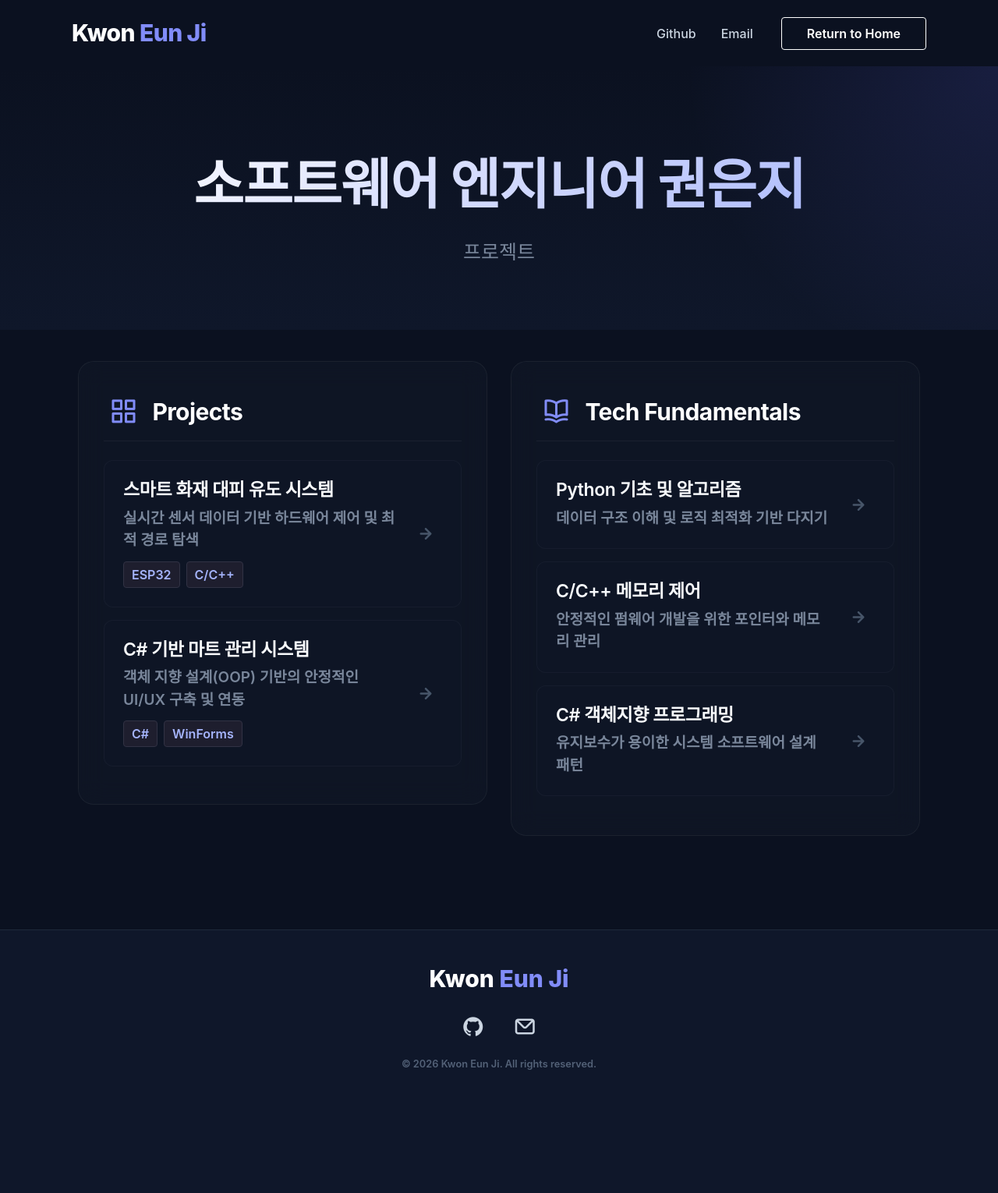
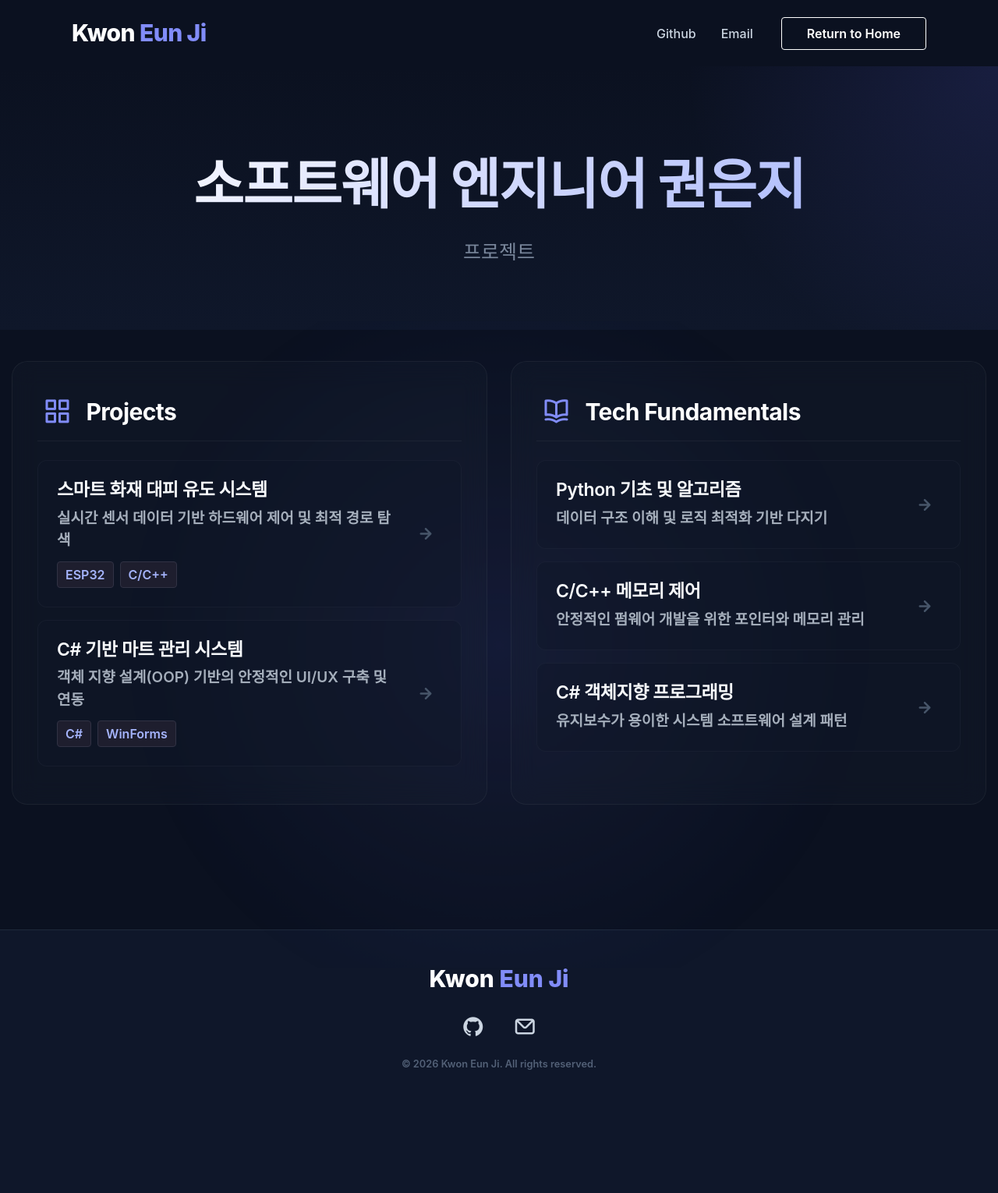
Before and after one commit to eunji021/eunji021.github.io, a Jekyll site: the page built from index.html, in a window 1280 px wide. Shown: the whole page at 78% size. Built offline with Jekyll 4.4.1, drawn with Linux system fonts in a browser that asks for light colours; nearby versions of some CDN libraries; some web fonts are replaced; comment, search, counter and statistics services are not loaded.

Commit message:
디자인 변경

```diff
--- a/_scss/_premium.scss
+++ b/_scss/_premium.scss
@@ -317,3 +317,34 @@
     margin-left: 16px;
   }
 }
+
+
+// Ambient Glow Effect for WOW Factor
+.dashboard-glow {
+  position: absolute;
+  top: -5%;
+  left: 50%;
+  transform: translateX(-50%);
+  width: 90%;
+  max-width: 1200px;
+  height: 800px;
+  background: radial-gradient(circle, rgba(99, 102, 241, 0.12) 0%, rgba(129, 140, 248, 0.05) 30%, rgba(11, 17, 32, 0) 70%);
+  pointer-events: none;
+  z-index: 0;
+  animation: pulseGlow 8s infinite alternate;
+}
+
+@keyframes pulseGlow {
+  0% { opacity: 0.6; transform: translateX(-50%) scale(0.95); }
+  100% { opacity: 1; transform: translateX(-50%) scale(1.05); }
+}
+
+// Fix Text Visibility
+.list-item .list-desc {
+  color: #cbd5e1 !important;
+}
+
+.dashboard-panel {
+  display: flex;
+  flex-direction: column;
+}
--- a/index.html
+++ b/index.html
@@ -5,15 +5,18 @@
 {% assign page_category = site.data.category_list[page.category] %}
 
 {% include header-home.html %}
-<div class="container-full" style="background-color: #0b1120; padding-bottom: 120px;">
-  <div class="container grid-xl">
+<div class="container-full" style="background-color: #0b1120; padding-bottom: 120px; position: relative;">
+  <!-- Glow Background Effect -->
+  <div class="dashboard-glow"></div>
+
+  <div class="container grid-xl" style="max-width: 1400px; position: relative; z-index: 2;">
 
     <!-- Dashboard Split Section -->
-    <div class="columns" style="margin-top: 40px;">
+    <div class="columns" style="margin-top: 40px; display: flex; align-items: stretch;">
 
       <!-- Left Column: Projects -->
-      <div class="column col-6 col-md-12" style="padding-right: 15px; margin-bottom: 40px;">
-        <div class="dashboard-panel">
+      <div class="column col-6 col-md-12" style="padding: 0 15px; margin-bottom: 40px; display: flex;">
+        <div class="dashboard-panel" style="width: 100%;">
           <h3 class="dashboard-title">
             <i class="uil uil-apps" style="color: #818cf8; margin-right: 12px; font-size: 1.8rem;"></i> Projects
           </h3>
@@ -45,8 +48,8 @@
       </div>
 
       <!-- Right Column: Learnings -->
-      <div class="column col-6 col-md-12" style="padding-left: 15px;">
-        <div class="dashboard-panel">
+      <div class="column col-6 col-md-12" style="padding: 0 15px; margin-bottom: 40px; display: flex;">
+        <div class="dashboard-panel" style="width: 100%;">
           <h3 class="dashboard-title">
             <i class="uil uil-book-open" style="color: #818cf8; margin-right: 12px; font-size: 1.8rem;"></i> Tech Fundamentals
           </h3>
```
